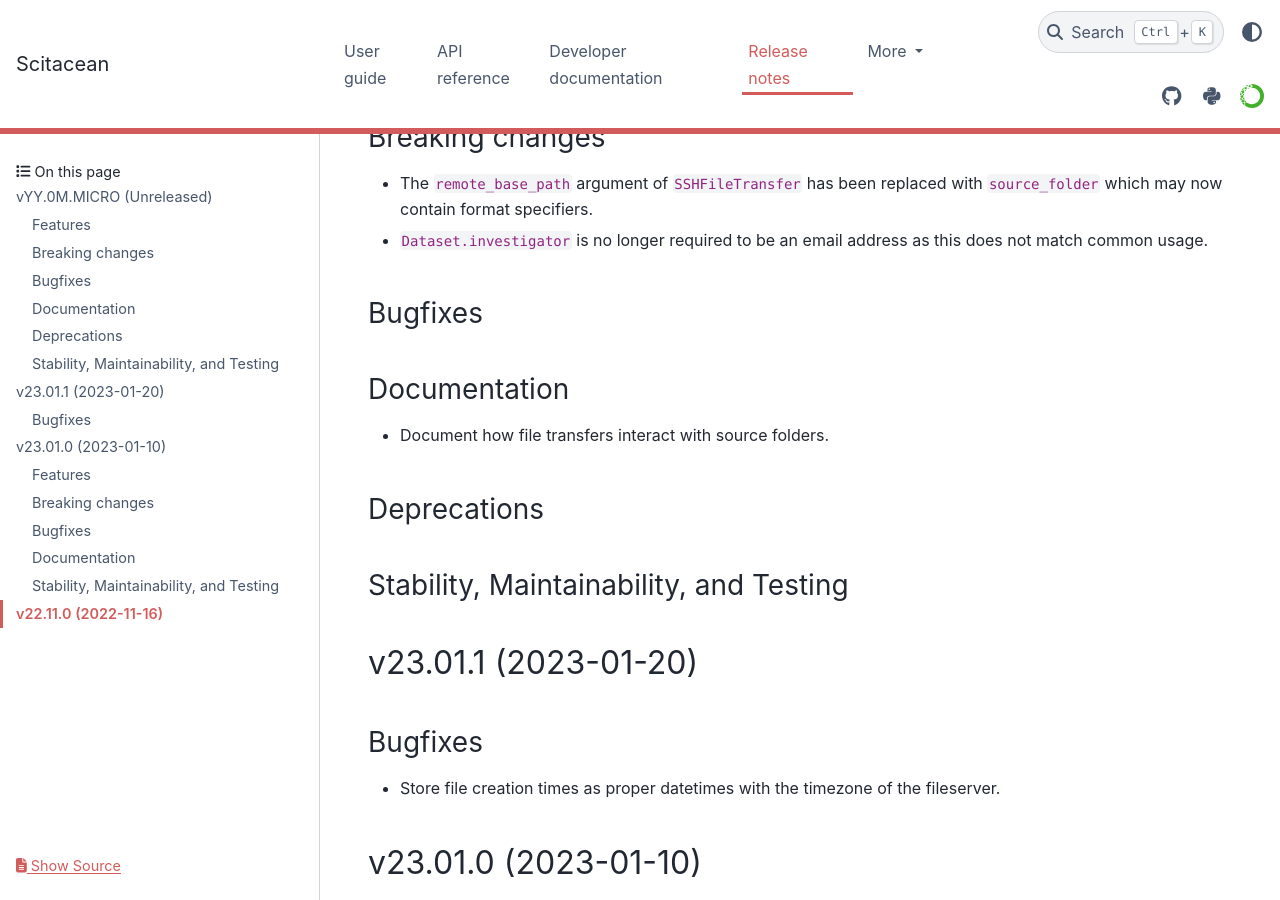
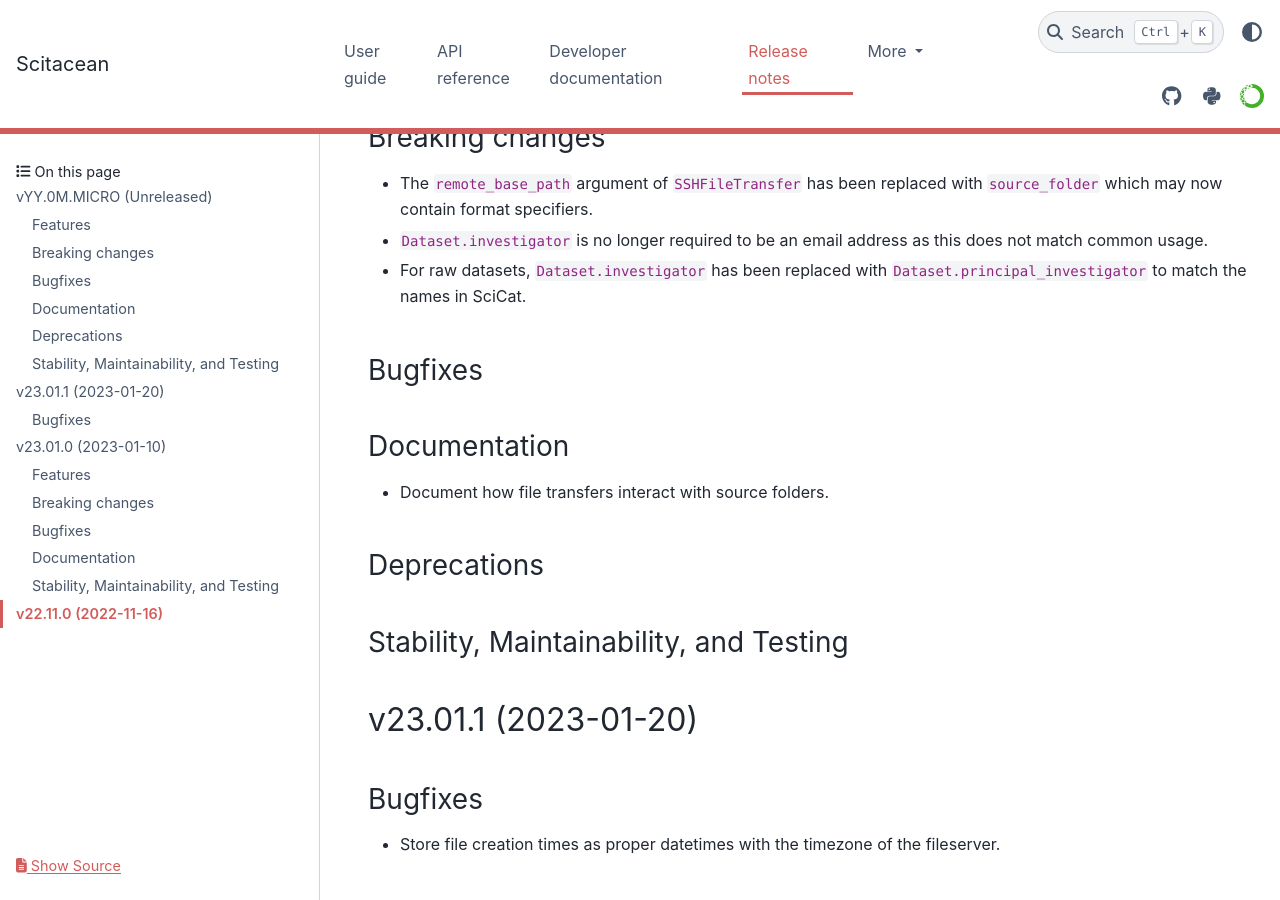
Before and after one commit to SciCatProject/scitacean, a Sphinx documentation site: the page built from docs/release-notes.rst, in a window 1280 px wide and 900 px high, scrolled down 386 px. Built offline with Sphinx 7.4.7 and the PyData theme 0.15.4, drawn with Linux system fonts in a browser that asks for light colours; the version number could not be read and is left out.

Commit message:
Add release note

```diff
--- a/docs/release-notes.rst
+++ b/docs/release-notes.rst
@@ -42,6 +42,7 @@ Breaking changes
 
 * The ``remote_base_path`` argument of ``SSHFileTransfer`` has been replaced with ``source_folder`` which may now contain format specifiers.
 * ``Dataset.investigator`` is no longer required to be an email address as this does not match common usage.
+* For raw datasets, ``Dataset.investigator`` has been replaced with ``Dataset.principal_investigator`` to match the names in SciCat.
 
 Bugfixes
 ~~~~~~~~
```
